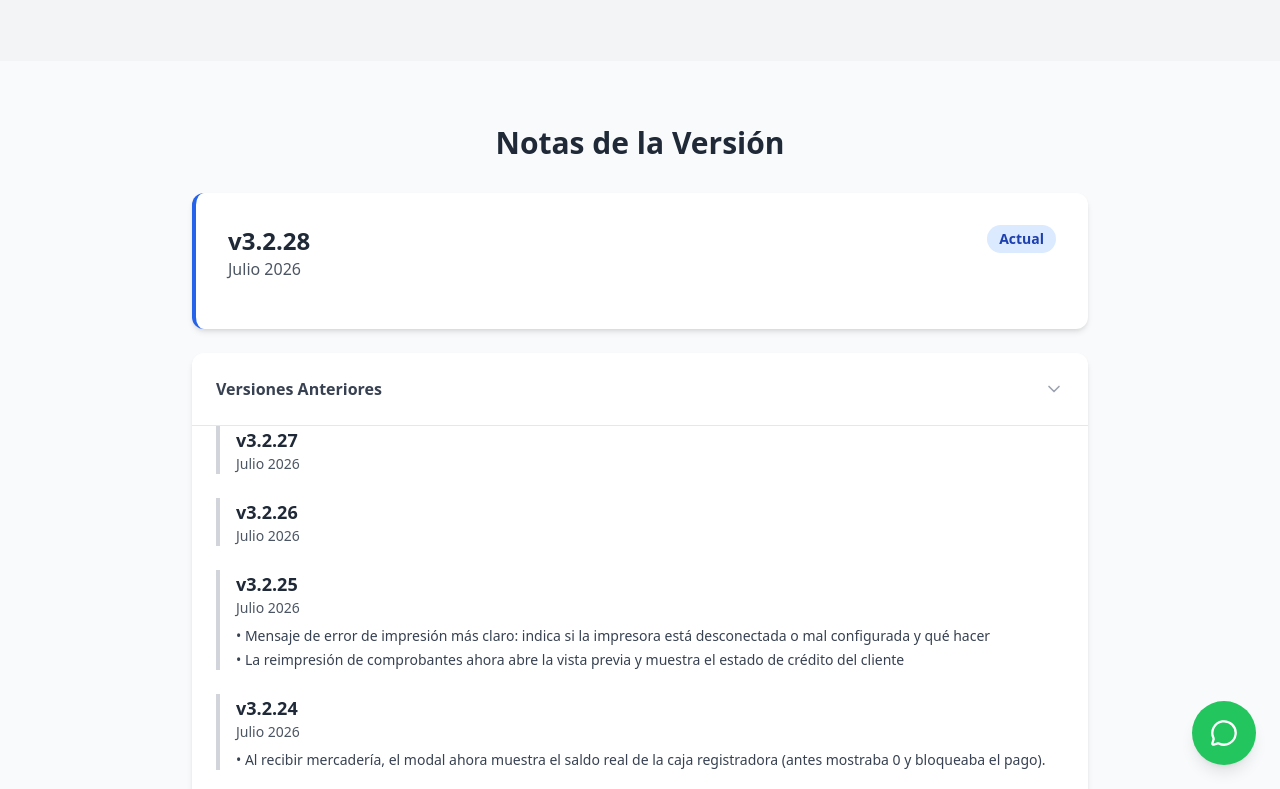
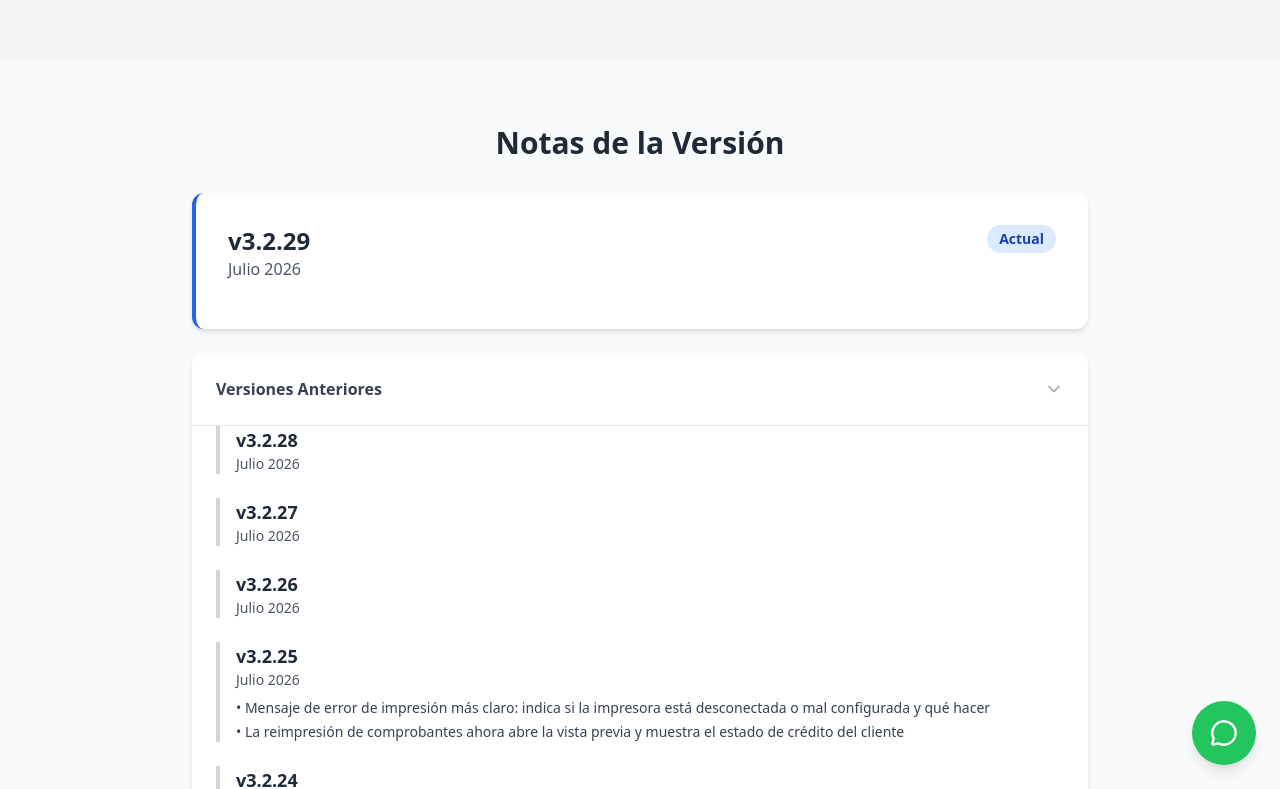
Before and after one commit to avaldezdev/flowpos-website, a plain HTML site: page descargas.html in a window 1280 px wide. Both pictures are taken after a click on the heading "Versiones Anteriores". Shown: the part 1841-2630 px from the top of the page. Drawn offline with nearby package versions, Linux system fonts and the light colour scheme.

Commit message:
release: FlowPOS v3.2.29

```diff
--- a/descargas.html
+++ b/descargas.html
@@ -260,7 +260,7 @@
                     <div class="bg-white p-8 rounded-xl shadow-md border-l-4 border-blue-600">
                         <div class="flex justify-between items-start mb-4">
                             <div>
-                                <h3 class="text-2xl font-semibold text-gray-800">v3.2.28</h3>
+                                <h3 class="text-2xl font-semibold text-gray-800">v3.2.29</h3>
                                 <p class="text-gray-600">Julio 2026</p>
                             </div>
                             <span class="bg-blue-100 text-blue-800 px-3 py-1 rounded-full text-sm font-semibold">Actual</span>
@@ -279,6 +279,13 @@
                         </summary>
                         <div class="p-6 pt-0 space-y-6 border-t">
                             <!-- FLOWPOS:RELEASE:HISTORY:START -->
+                            <div class="border-l-4 border-gray-300 pl-4">
+                                <h3 class="text-lg font-semibold text-gray-800">v3.2.28</h3>
+                                <p class="text-sm text-gray-600 mb-2">Julio 2026</p>
+                                <ul class="text-sm text-gray-700 space-y-1">
+
+                                </ul>
+                            </div>
                             <div class="border-l-4 border-gray-300 pl-4">
                                 <h3 class="text-lg font-semibold text-gray-800">v3.2.27</h3>
                                 <p class="text-sm text-gray-600 mb-2">Julio 2026</p>
--- a/js/config.js
+++ b/js/config.js
@@ -14,8 +14,8 @@ window.FLOWPOS_CONFIG = {
   // CONFIGURACIÓN PRINCIPAL - Solo cambiar aquí para nuevas versiones
   // ============================================================================
 
-  version: '3.2.28',
-  releaseDate: '2026-07-10',
+  version: '3.2.29',
+  releaseDate: '2026-07-11',
 
   // ============================================================================
   // REPOSITORIO
```
